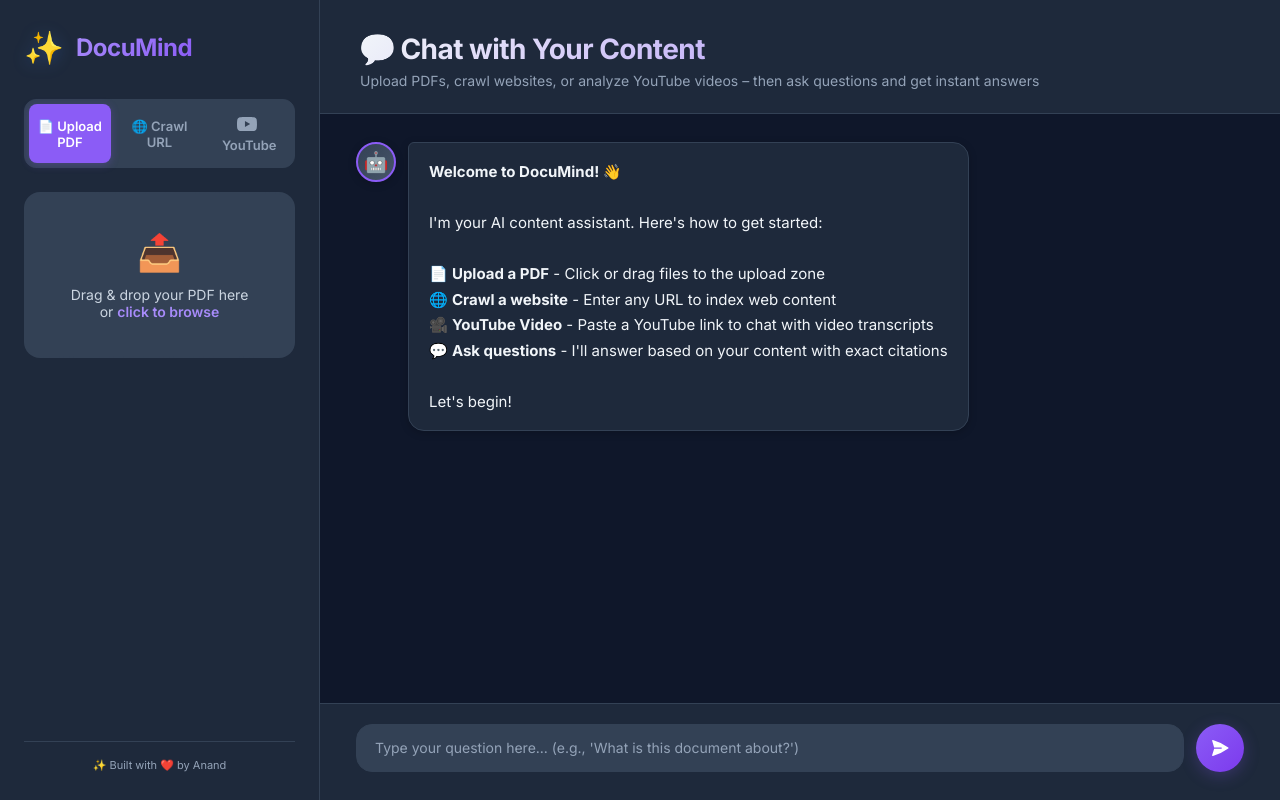
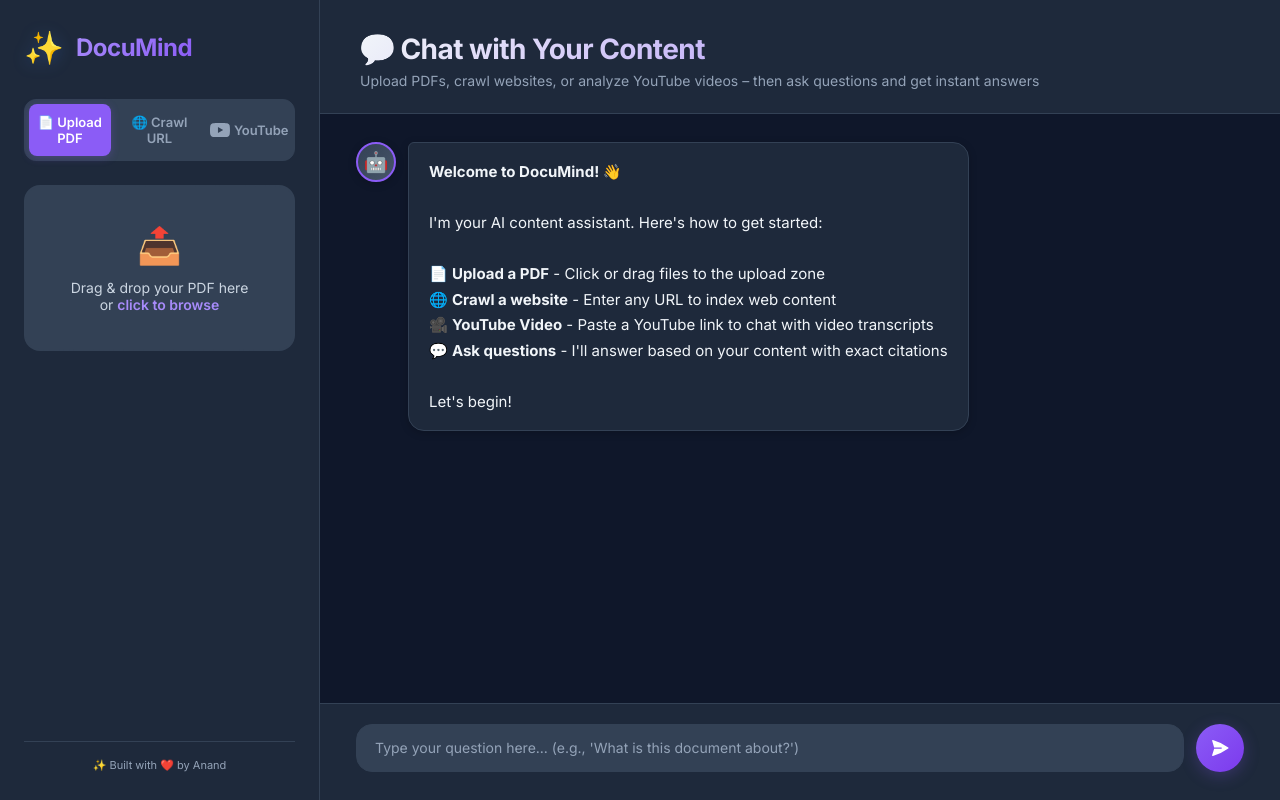
Before and after one commit to B-Anand18/DocuMind, a FastAPI app: page / in a window 1280 px wide. Run offline with FastAPI, Linux system fonts and the light colour scheme; some libraries are stand-ins or nearby versions.

Commit message:
Youtube Fix

```diff
--- a/backend/static/styles.css
+++ b/backend/static/styles.css
@@ -114,6 +114,10 @@ body {
   cursor: pointer;
   transition: all var(--transition);
   position: relative;
+  display: flex;
+  align-items: center;
+  justify-content: center;
+  gap: 4px;
 }
 .tab-btn:hover {
   color: var(--text-primary);
--- a/backend/templates/index.html
+++ b/backend/templates/index.html
@@ -22,7 +22,7 @@
       <button class="tab-btn active" id="tabPdf" onclick="switchTab('pdf')">📄 Upload PDF</button>
       <button class="tab-btn"        id="tabUrl" onclick="switchTab('url')">🌐 Crawl URL</button>
       <button class="tab-btn"        id="tabYoutube" onclick="switchTab('youtube')">
-        <svg width="20" height="20" viewBox="0 0 24 24" fill="currentColor" style="margin-right: 4px;">
+        <svg width="20" height="20" viewBox="0 0 24 24" fill="currentColor">
           <path d="M23.498 6.186a3.016 3.016 0 0 0-2.122-2.136C19.505 3.545 12 3.545 12 3.545s-7.505 0-9.377.505A3.017 3.017 0 0 0 .502 6.186C0 8.07 0 12 0 12s0 3.93.502 5.814a3.016 3.016 0 0 0 2.122 2.136c1.871.505 9.376.505 9.376.505s7.505 0 9.377-.505a3.015 3.015 0 0 0 2.122-2.136C24 15.93 24 12 24 12s0-3.93-.502-5.814zM9.545 15.568V8.432L15.818 12l-6.273 3.568z"/>
         </svg>
         YouTube
```
